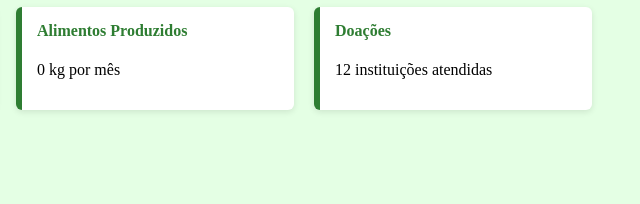
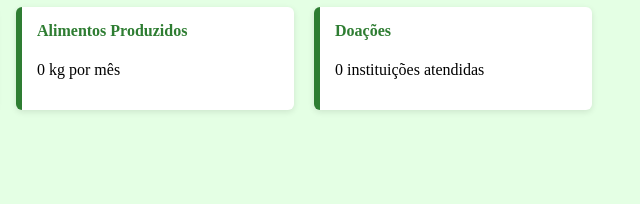
Before and after one commit to LagartoC/Horta-Maravilha, a plain HTML site: page Inicio.html in a window 1280 px wide. Shown: the part 311-515 px from the top of the page, 640-1280 px from the left. Drawn offline with Linux system fonts and the light colour scheme.

Commit message:
Update Inicio.html

```diff
--- a/Inicio.html
+++ b/Inicio.html
@@ -60,7 +60,7 @@
 
         <div class="card">
             <h4>Doações</h4>
-            <p>12 instituições atendidas</p>
+            <p>0 instituições atendidas</p>
         </div>
     </div>
 
@@ -87,4 +87,5 @@
 </div>
 
 </body>
+
 </html>
```
